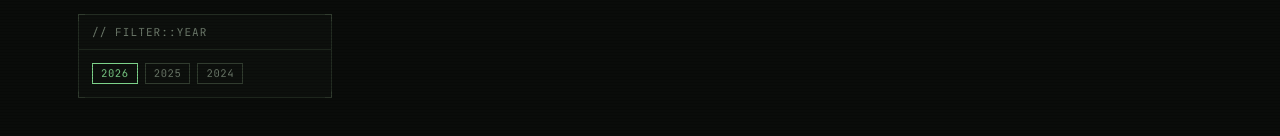
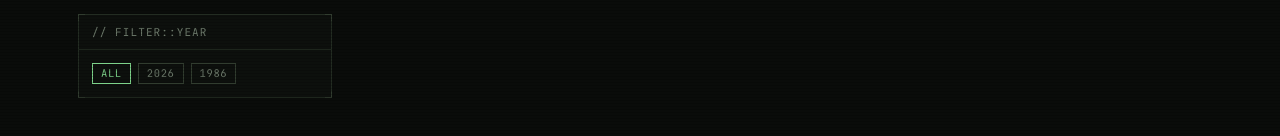
Before and after one commit to kur00n3k0/kur00n3k0.github.io, a Vue app: page /archive in a window 1280 px wide. Shown: the part 484-620 px from the top of the page. Built offline with nearby package versions, Linux system fonts and the light colour scheme.

Commit message:
Make the year filter functional

```diff
--- a/src/components/AsciiSkull.vue
+++ b/src/components/AsciiSkull.vue
@@ -1,15 +1,20 @@
 <script setup lang="ts">
 defineProps<{ small?: boolean }>()
 
-const SKULL = `        .-=========-.
-      /   _     _   \\
-     |   (o)   (o)   |
-     |       ^       |
-     |    \\_____/    |
-      \\  | | | | |  /
-       \\  '-----'  /
-        '-._____.-'
-          |__|__|`
+const SKULL = `
+           ______
+        .-"      "-.
+       /            \\
+      |              |
+      |,  .-.  .-.  ,|
+      | )(__/  \\__)( |
+      |/     /       |
+      (_     ^^     _)
+       \\__|IIIIII|__/
+        | \\IIIIII/ |
+        \\          /
+         \`--------\`
+`
 
 const SKULL_SM = `   .-=====-.
   /  _   _  \\
@@ -21,5 +26,5 @@ const SKULL_SM = `   .-=====-.
 </script>
 
 <template>
-  <pre class="ascii glow" style="margin:0">{{ small ? SKULL_SM : SKULL }}</pre>
+  <pre class="ascii glow" style="margin: 0">{{ small ? SKULL_SM : SKULL }}</pre>
 </template>
--- a/src/views/ArchiveView.vue
+++ b/src/views/ArchiveView.vue
@@ -10,6 +10,7 @@ import BlinkCursor from '@/components/BlinkCursor.vue'
 
 const router = useRouter()
 const tag = ref('all')
+const year = ref('all')
 const q = ref('')
 
 const tags = computed(() => {
@@ -18,9 +19,15 @@ const tags = computed(() => {
   return [['all', ARTICLES.length], ...Object.entries(m).sort((x, y) => y[1] - x[1])] as [string, number][]
 })
 
+const years = computed(() => {
+  const ys = [...new Set(ARTICLES.map((a) => a.date.slice(0, 4)))].sort((a, b) => Number(b) - Number(a))
+  return ['all', ...ys]
+})
+
 const rows = computed(() =>
   ARTICLES.filter((a) =>
     (tag.value === 'all' || a.tag === tag.value) &&
+    (year.value === 'all' || a.date.startsWith(year.value)) &&
     (q.value === '' || a.title.toLowerCase().includes(q.value.toLowerCase()) || a.tag.includes(q.value.toLowerCase()))
   )
 )
@@ -79,9 +86,13 @@ const rows = computed(() =>
 
         <SitePanel label="// filter::year">
           <div style="padding:13px;display:flex;gap:7px;flex-wrap:wrap">
-            <span class="tag on">2026</span>
-            <span class="tag">2025</span>
-            <span class="tag">2024</span>
+            <span
+              v-for="y in years" :key="y"
+              class="tag"
+              :class="{ on: year === y }"
+              style="cursor:pointer"
+              @click="year = y"
+            >{{ y }}</span>
           </div>
         </SitePanel>
       </div>
@@ -100,7 +111,7 @@ const rows = computed(() =>
           <div class="ascii" style="color:var(--faint);display:inline-block">¯\_(ツ)_/¯</div>
           <div class="mono-xs" style="margin-top:10px">
             no entries match.
-            <span class="acc" style="cursor:pointer" @click="tag = 'all'; q = ''">reset filters</span>
+            <span class="acc" style="cursor:pointer" @click="tag = 'all'; year = 'all'; q = ''">reset filters</span>
           </div>
         </div>
 
```
